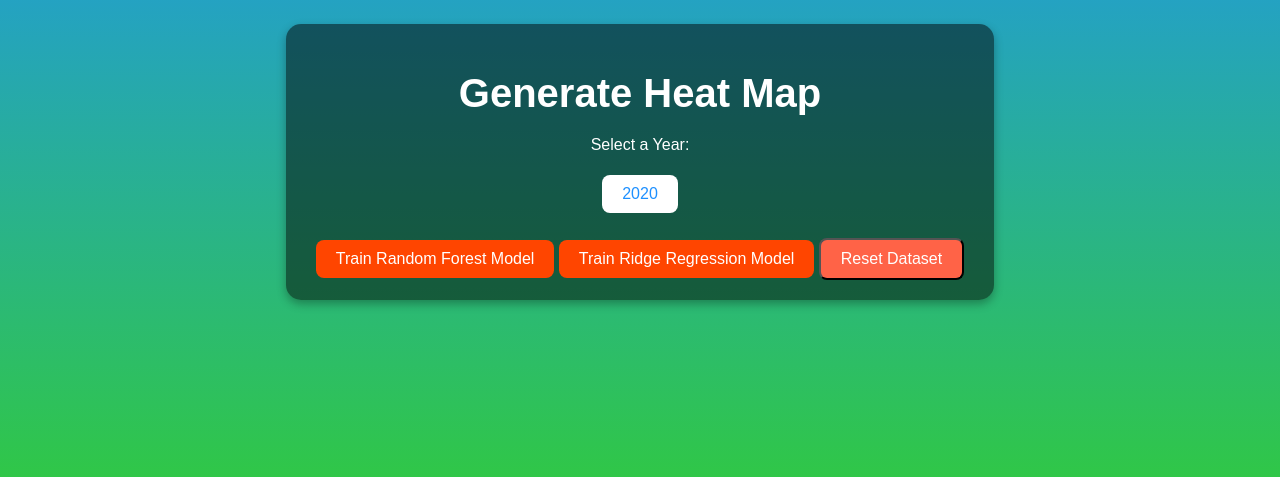
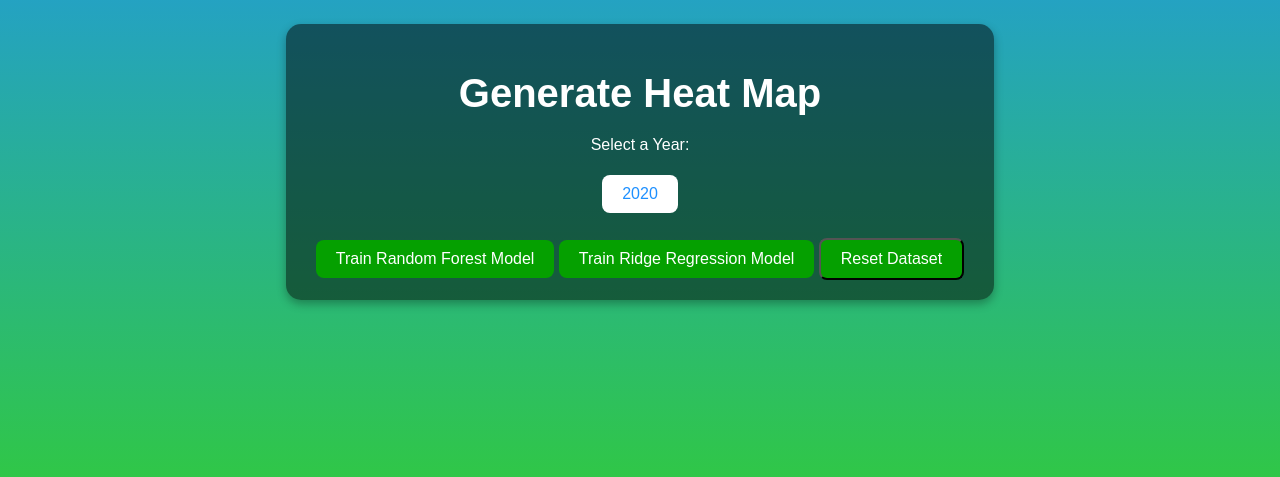
Before and after one commit to wcward3302/CEN4930-Live-Demo, a Flask app: template webdev/templates/index.html in a window 1280 px wide. Shown: the part 238-715 px from the top of the page. Run offline with Flask 3, Linux system fonts and the light colour scheme; the template is opened without the code that fills it: most values are stand-ins (such as "Sample title", 1, 10 or a date in 2020).

Commit message:
Updated button styles and improved model training page titles for clarity

```diff
--- a/webdev/templates/index.html
+++ b/webdev/templates/index.html
@@ -60,7 +60,7 @@
             display: inline-block;
             margin-top: 20px;
             padding: 10px 20px;
-            background-color: #ff4500;
+            background-color: #05a000;
             color: white;
             text-decoration: none;
             border-radius: 8px;
@@ -69,9 +69,10 @@
         }
 
         .train-button:hover {
-            background-color: #e63900;
+            background-color: #ff0000;
             transform: scale(1.1);
         }
+
 
         /* Shutdown button style */
         .shutdown-button {
@@ -108,7 +109,7 @@
         </form>
         <a href="/train_random_forest" class="train-button">Train Random Forest Model</a>
         <a href="/train_ridge_regression" class="train-button">Train Ridge Regression Model</a>
-        <button onclick="resetDataset()" class="train-button" style="background-color: #ff6347;">Reset Dataset</button>
+        <button onclick="resetDataset()" class="train-button" >Reset Dataset</button>
     </div>
 
     <script>
--- a/webdev/templates/train_rf.html
+++ b/webdev/templates/train_rf.html
@@ -75,7 +75,7 @@
 </head>
 <body>
     <div class="container">
-        <h1>Train a Model</h1>
+        <h1>Train a Random Forest Model</h1>
         <form id="trainForm" action="/train_model_rf" method="POST" enctype="multipart/form-data">
             <p>Upload a CSV file:</p>
             <input type="file" name="file" required>
--- a/webdev/templates/train_rr.html
+++ b/webdev/templates/train_rr.html
@@ -75,7 +75,7 @@
 </head>
 <body>
     <div class="container">
-        <h1>Train a Model</h1>
+        <h1>Train a Ridge Regression Model</h1>
         <form id="trainForm" action="/train_model_rr" method="POST" enctype="multipart/form-data">
             <p>Upload a CSV file:</p>
             <input type="file" name="file" required>
```
